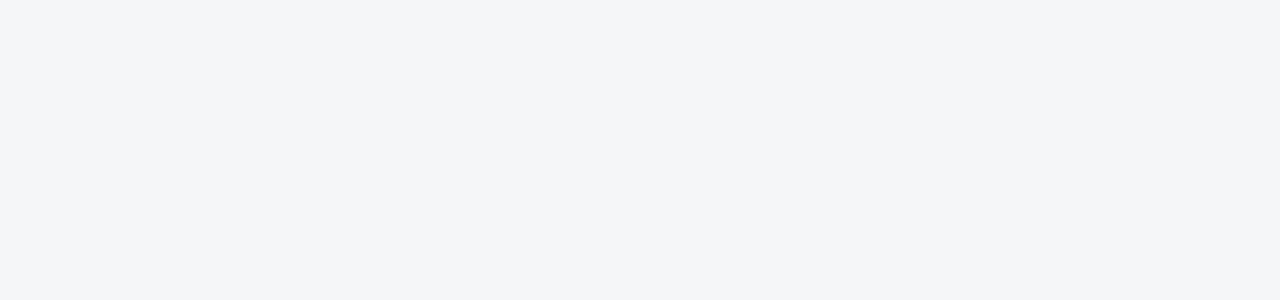
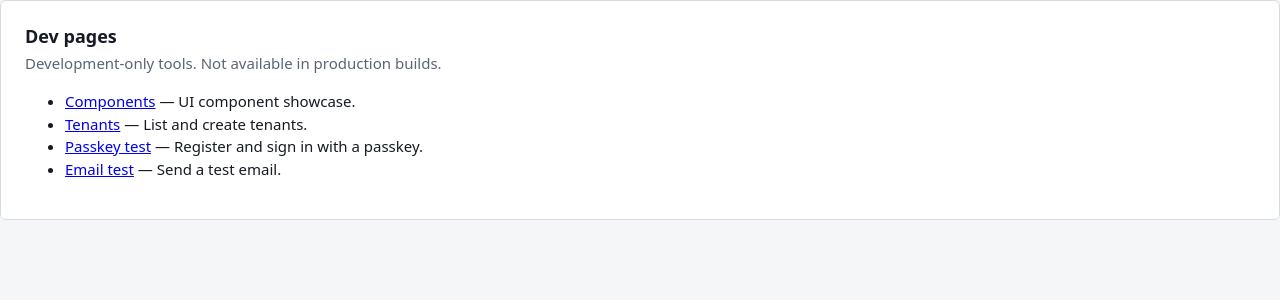
Before and after one commit to lmnfrs/AegisID, a React (Vite) app: page /dev in a window 1280 px wide. Before the commit this address had no page. Shown: the top 300 px of the page. Built offline with nearby package versions, Linux system fonts and the light colour scheme.

Commit message:
feat: /dev index page linking dev tools

```diff
--- a/src/web/App.tsx
+++ b/src/web/App.tsx
@@ -5,11 +5,16 @@ import { DevShowcase } from './pages/DevShowcase';
 import { DevEmail } from './pages/DevEmail';
 import { DevWebAuthn } from './pages/DevWebAuthn';
 import { DevTenants } from './pages/DevTenants';
+import { DevIndex } from './pages/DevIndex';
 
 export default function App() {
   return (
     <BrowserRouter>
       <Routes>
+        {(import.meta.env.DEV || import.meta.env.VITE_SHOW_DEV === 'true') && (
+          // Dev-only index linking to all dev pages
+          <Route path="/dev" element={<DevIndex />} />
+        )}
         {(import.meta.env.DEV || import.meta.env.VITE_SHOW_DEV === 'true') && (
            // Dev-only showcase of UI components
           <Route path="/dev/components" element={<DevShowcase />} />
--- /dev/null
+++ b/src/web/pages/DevIndex.tsx
@@ -0,0 +1,25 @@
+import { Link } from 'react-router-dom';
+import { Card } from '../components/ui/Card';
+
+const pages = [
+  { path: '/dev/components', title: 'Components', desc: 'UI component showcase.' },
+  { path: '/dev/tenants', title: 'Tenants', desc: 'List and create tenants.' },
+  { path: '/dev/webauthn', title: 'Passkey test', desc: 'Register and sign in with a passkey.' },
+  { path: '/dev/email', title: 'Email test', desc: 'Send a test email.' },
+];
+
+export function DevIndex() {
+  return (
+    <main>
+      <Card title="Dev pages" desc="Development-only tools. Not available in production builds.">
+        <ul>
+          {pages.map((p) => (
+            <li key={p.path}>
+              <Link to={p.path}>{p.title}</Link> — {p.desc}
+            </li>
+          ))}
+        </ul>
+      </Card>
+    </main>
+  );
+}
```
